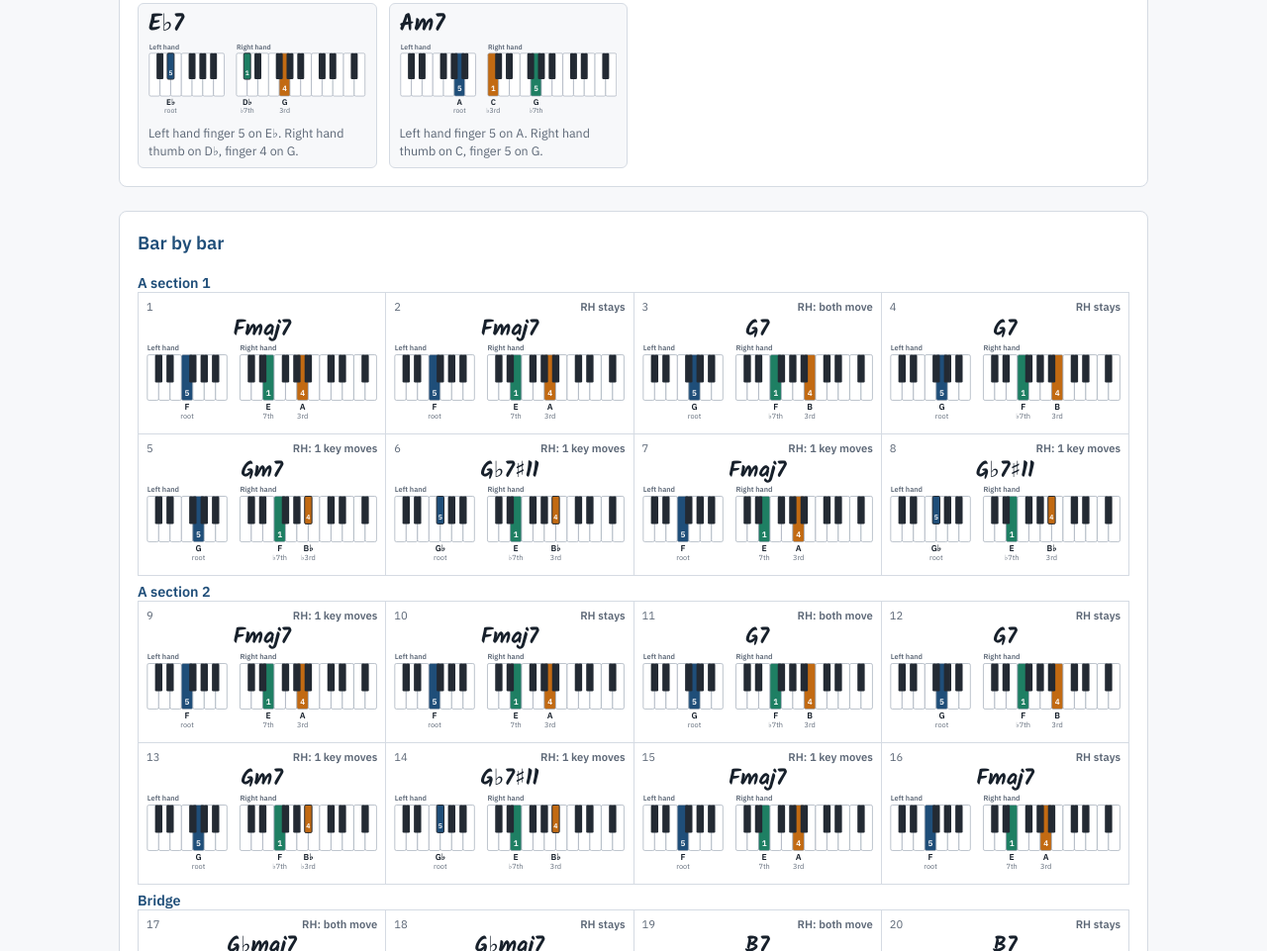
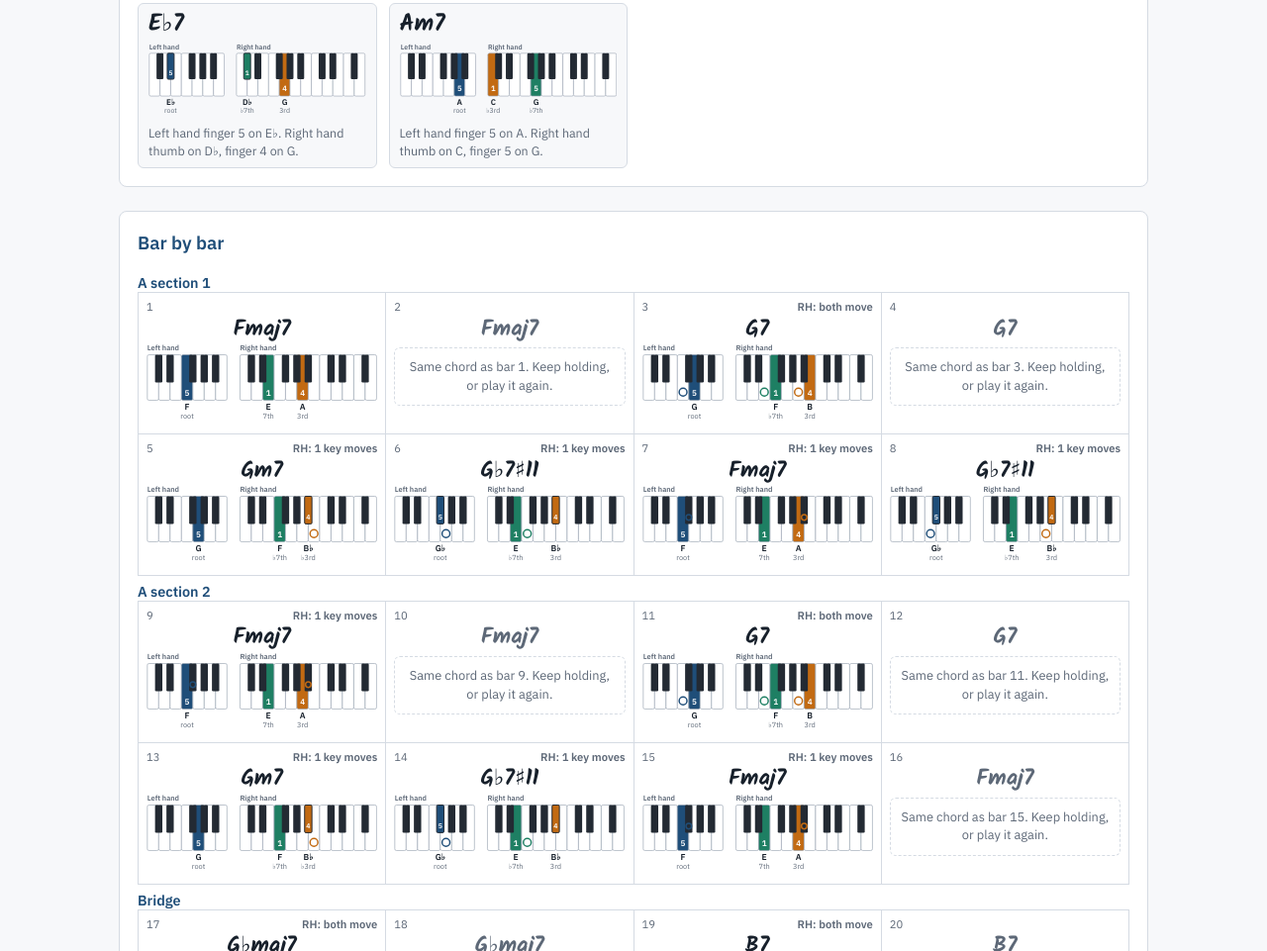
Before and after one commit to ecbas/jazz-charts, a plain HTML site: page ipanema/piano/index.html in a window 1280 px wide. Shown: the part 1839-2800 px from the top of the page at 99% size. Drawn offline with Linux system fonts and the light colour scheme.

Commit message:
Piano: rings for previous finger spots, no diagram on repeated bars
Co-Authored-By: Claude Opus 5.5 <noreply@anthropic.com>
Claude-Session: https://claude.ai/code/session_01KnG3BCfdP2jdjU68CPDysj

```diff
--- a/ipanema/piano/index.html
+++ b/ipanema/piano/index.html
@@ -82,6 +82,8 @@ section.sheet { background: var(--paper); border: 1px solid var(--line); border-
 .bar .num { font-size: 0.7rem; color: var(--muted); display: flex; justify-content: space-between; gap: 6px; }
 .bar .chg { font-weight: 600; }
 .bar .sym { font-family: var(--display); font-size: 1.4rem; text-align: center; line-height: 1.1; }
+.bar.repeat .sym { color: var(--muted); }
+.hold { font-size: 0.8rem; color: var(--muted); text-align: center; border: 1px dashed var(--line); border-radius: 6px; padding: 10px 8px; margin-top: 4px; }
 
 /* Printable sheet */
 .paper-scroll { overflow-x: auto; border: 1px solid var(--line); border-radius: 6px; background: var(--bg); padding: 12px; }
@@ -134,6 +136,7 @@ section.sheet { background: var(--paper); border: 1px solid var(--line); border-
       <span><i class="sw lh"></i>Left hand: root</span>
       <span><i class="sw third"></i>Right hand: 3rd</span>
       <span><i class="sw seventh"></i>Right hand: 7th</span>
+      <span><svg width="14" height="14" viewBox="0 0 14 14" aria-hidden="true"><circle cx="7" cy="7" r="5" fill="none" stroke="var(--muted)" stroke-width="1.8"/></svg>Hollow ring (bar by bar) = where that finger was in the chord before</span>
       <span>Left keyboard = left hand, right keyboard = right hand (starts at middle C). Number on a key = finger (1 thumb … 5 pinky). Small word under it = which note of the chord.</span>
     </div>
   </header>
@@ -266,12 +269,17 @@ const isBlack = m => [1, 3, 6, 8, 10].includes(m % 12);
 const IVWORD = {"3": "3rd", "b3": "♭3rd", "7": "7th", "b7": "♭7th"};
 // Two small keyboards: left hand (C3–B3) and right hand (middle C to G5).
 // Colored key = press it; number on the key = finger; small words under it = which note of the chord.
-function keyboard(v) {
+// prev (optional): the chord before. Keys it used that this chord doesn't get a hollow ring in that finger's color.
+function markMap(v) {
+  const m = new Map();
+  m.set(v.lh, {col: "var(--lh)", f: v.lhFinger, name: v.lhName, iv: "root"});
+  v.rh.forEach(r => m.set(r.midi, {col: r.iv.includes("3") ? "var(--third)" : "var(--seventh)", f: r.finger, name: r.name, iv: IVWORD[r.iv]}));
+  return m;
+}
+function keyboard(v, prev) {
   const ww = 14, wh = 56, bw = 9, bh = 34, gap = 16, top = 14;
   const boards = [{lo: 48, hi: 59, label: "Left hand"}, {lo: 60, hi: 79, label: "Right hand"}];
-  const marks = new Map();
-  marks.set(v.lh, {col: "var(--lh)", f: v.lhFinger, name: v.lhName, iv: "root"});
-  v.rh.forEach(r => marks.set(r.midi, {col: r.iv.includes("3") ? "var(--third)" : "var(--seventh)", f: r.finger, name: r.name, iv: IVWORD[r.iv]}));
+  const marks = markMap(v), ghosts = prev ? markMap(prev) : new Map();
   let ox = 1, W = 0; const parts = [];
   boards.forEach(bd => { const wh2 = []; for (let m = bd.lo; m <= bd.hi; m++) if (!isBlack(m)) wh2.push(m); parts.push({...bd, whites: wh2, ox}); ox += wh2.length * ww + gap; });
   W = ox - gap + 1;
@@ -290,6 +298,10 @@ function keyboard(v) {
       const mk = marks.get(m), x = xOf(m);
       el("rect", {x, y: top, width: bw, height: bh, rx: 1.5, fill: mk ? mk.col : "var(--black-key)", stroke: mk ? "var(--black-key)" : "none", "stroke-width": mk ? 1.2 : 0}, svg);
       if (mk) el("text", {x: x + bw / 2, y: top + bh - 5, "text-anchor": "middle", "font-size": 8.5, "font-weight": 700, fill: "var(--dot-text)", "font-family": "IBM Plex Sans, sans-serif"}, svg, String(mk.f));
+    }
+    for (let m = bd.lo; m <= bd.hi; m++) { const g = ghosts.get(m); if (!g || marks.has(m)) continue;
+      const blk = isBlack(m), cx = xOf(m) + (blk ? bw : ww) / 2;
+      el("circle", {cx, cy: blk ? top + bh - 8 : top + wh - 10, r: blk ? 3.4 : 4.8, fill: "none", stroke: g.col, "stroke-width": 1.8}, svg);
     }
     for (let m = bd.lo; m <= bd.hi; m++) { const mk = marks.get(m); if (!mk) continue;
       const cx = xOf(m) + (isBlack(m) ? bw : ww) / 2;
@@ -362,7 +374,7 @@ function renderChords() {
 function renderBars() {
   const box = document.getElementById("bars"); box.textContent = "";
   const titles = {A: "A section", B: "Bridge", T: "Tag (optional)"};
-  let n = 0, prev = null, aCount = 0;
+  let n = 0, prev = null, prevK = null, since = 0, aCount = 0;
   SECTIONS.forEach(([label, bars]) => {
     if (label === "A") aCount++;
     const t = label === "A" ? (aCount === 3 ? "Last A" : `A section ${aCount}`) : titles[label];
@@ -371,14 +383,22 @@ function renderBars() {
     bars.forEach(b => {
       n++; const it = barItems(b)[0], v = full(it.k);
       const bar = h("div", "bar"), num = h("div", "num");
-      let chg = "";
-      if (prev) { const was = new Set(prev.rh.map(r => r.midi)); const moved = v.rh.filter(r => !was.has(r.midi)).length;
-        chg = moved === 0 ? "RH stays" : moved === 1 ? "RH: 1 key moves" : "RH: both move"; }
-      num.append(h("span", "", String(n)), h("span", "chg", chg));
-      const kb = h("div", "kb"); kb.appendChild(keyboard(v));
-      bar.append(num, h("div", "sym", it.d), kb);
+      if (it.k === prevK) {
+        // Same chord as the bar before: no new diagram, just keep holding.
+        num.append(h("span", "", String(n)), h("span", "chg", ""));
+        bar.classList.add("repeat");
+        bar.append(num, h("div", "sym", it.d), h("div", "hold", `Same chord as bar ${since}. Keep holding, or play it again.`));
+      } else {
+        let chg = "";
+        if (prev) { const was = new Set(prev.rh.map(r => r.midi)); const moved = v.rh.filter(r => !was.has(r.midi)).length;
+          chg = moved === 0 ? "RH stays" : moved === 1 ? "RH: 1 key moves" : "RH: both move"; }
+        num.append(h("span", "", String(n)), h("span", "chg", chg));
+        const kb = h("div", "kb"); kb.appendChild(keyboard(v, prev));
+        bar.append(num, h("div", "sym", it.d), kb);
+        prev = v; prevK = it.k; since = n;
+      }
       if (it.alt) bar.appendChild(h("div", "names", `Last time: end here. ${altText()}.`));
-      grid.appendChild(bar); prev = v;
+      grid.appendChild(bar);
     });
     box.appendChild(grid);
   });
```
